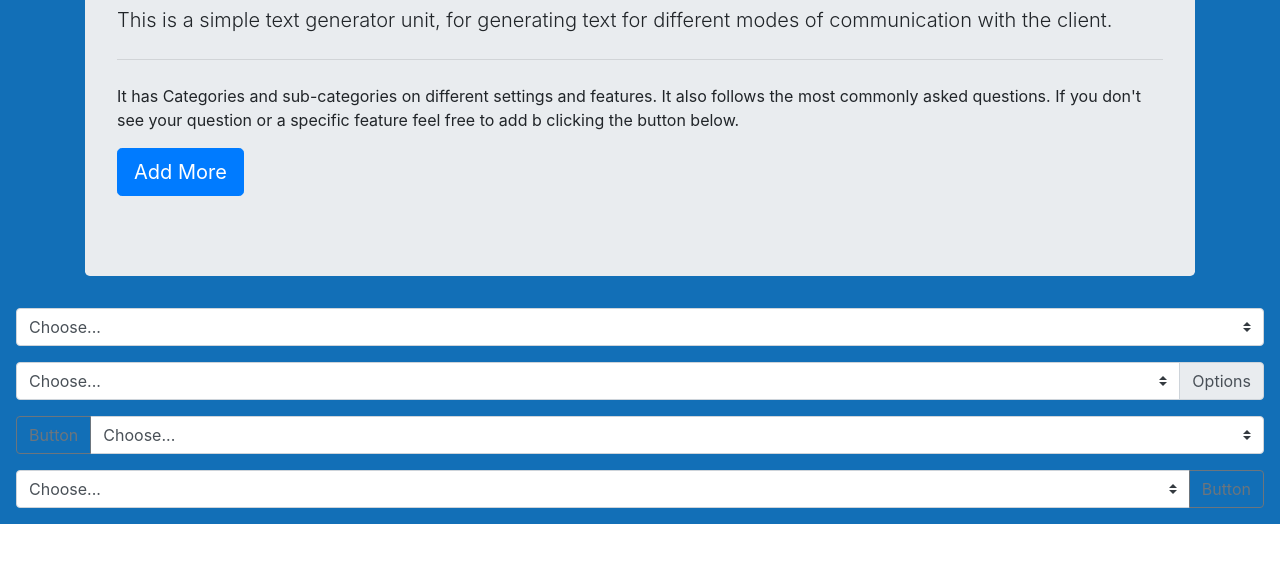
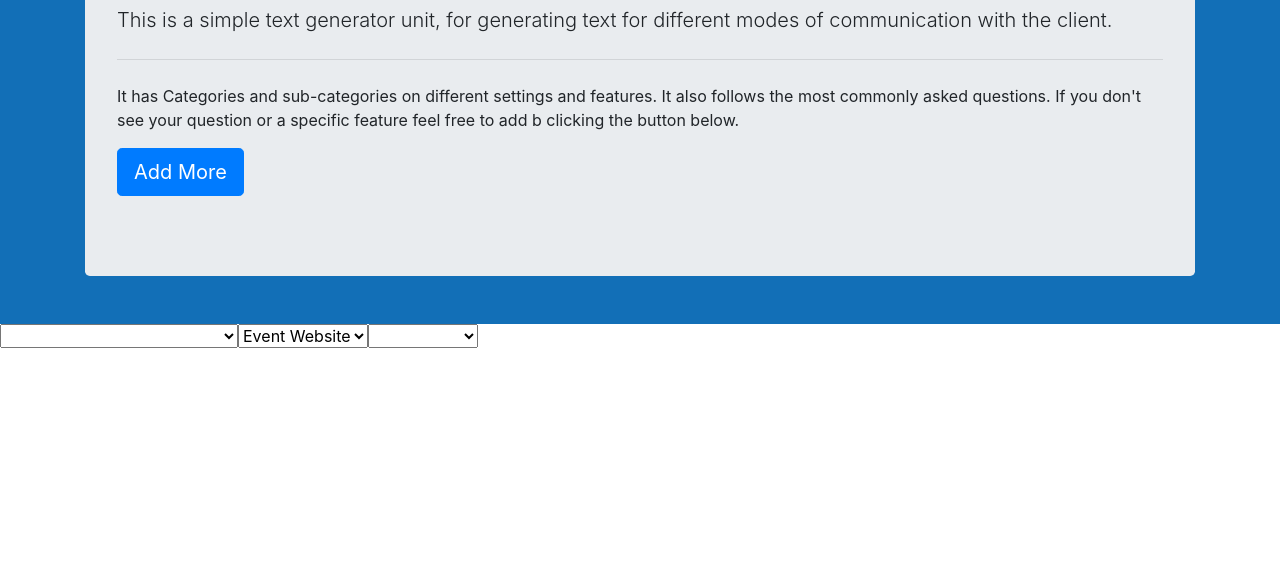
Before and after one commit to ashishcodes4/autoTextGenerator, a plain HTML site: page index2.html in a window 1280 px wide. Shown: the part 206-768 px from the top of the page. Drawn offline with nearby package versions, Linux system fonts and the light colour scheme.

Commit message:
converting old layout with new bootstrap layout

```diff
--- a/index2.html
+++ b/index2.html
@@ -22,9 +22,13 @@
       margin: 0 auto;
     }
 
-    .body {
+    .top {
       padding: 1em;
       background-color: #126fb7;
+    }
+    .select_type {
+      display: flex;
+      width: 100%;
     }
   </style>
 </head>
@@ -37,7 +41,7 @@
     </a>
     <a class="navbar-brand" href="#">Auto Text Generator Tool</a>
   </nav>
-  <div class="body">
+  <div class="top">
       <div class="container">
           <div class="jumbotron">
             <h1 class="display-4">Text Generator Tool</h1>
@@ -50,50 +54,37 @@
             </p>
           </div>
         </div>
-        <div class="input-group mb-3">
-            <select class="custom-select" id="inputGroupSelect01">
-              <option selected>Choose...</option>
-              <option value="1">One</option>
-              <option value="2">Two</option>
-              <option value="3">Three</option>
+  </div>
+  <div class="main_body">
+      <div class="select_type">
+          <div class="category">
+            <select id="category" name="text">
+              <option value="none" selected=""></option>
+              <option value="Event Details">Event Details</option>
+              <option value="Website">Website &amp; Registration</option>
+              <option value="Promotion">Promotion &amp; Communication</option>
+              <option value="Invitee">Invitee Management</option>
+              <option value="Reporting">Reporting</option>
             </select>
           </div>
-
-          <div class="input-group mb-3">
-            <select class="custom-select" id="inputGroupSelect02">
-              <option selected>Choose...</option>
-              <option value="1">One</option>
-              <option value="2">Two</option>
-              <option value="3">Three</option>
-            </select>
-            <div class="input-group-append">
-              <label class="input-group-text" for="inputGroupSelect02">Options</label>
-            </div>
-          </div>
-
-          <div class="input-group mb-3">
-            <div class="input-group-prepend">
-              <button class="btn btn-outline-secondary" type="button">Button</button>
-            </div>
-            <select class="custom-select" id="inputGroupSelect03">
-              <option selected>Choose...</option>
-              <option value="1">One</option>
-              <option value="2">Two</option>
-              <option value="3">Three</option>
+          <div class="subCategory">
+            <select id="subCategory">
+              <option value="event_website">Event Website</option>
+              <option value="registration">Registration</option>
+              <option value="surveys">Survey</option>
+              <option value="onsite">Onsite</option>
+              <option value="question">Questions</option>
             </select>
           </div>
-
-          <div class="input-group">
-            <select class="custom-select" id="inputGroupSelect04">
-              <option selected>Choose...</option>
-              <option value="1">One</option>
-              <option value="2">Two</option>
-              <option value="3">Three</option>
+          <div class="modes">
+            <select id="modes">
+              <option value="null"></option>
+              <option value="chat">Chat</option>
+              <option value="email">Email</option>
+              <option value="case_notes">Case Notes</option>
             </select>
-            <div class="input-group-append">
-              <button class="btn btn-outline-secondary" type="button">Button</button>
-            </div>
           </div>
+        </div>
   </div>
 
   <!-- Optional JavaScript -->
```
